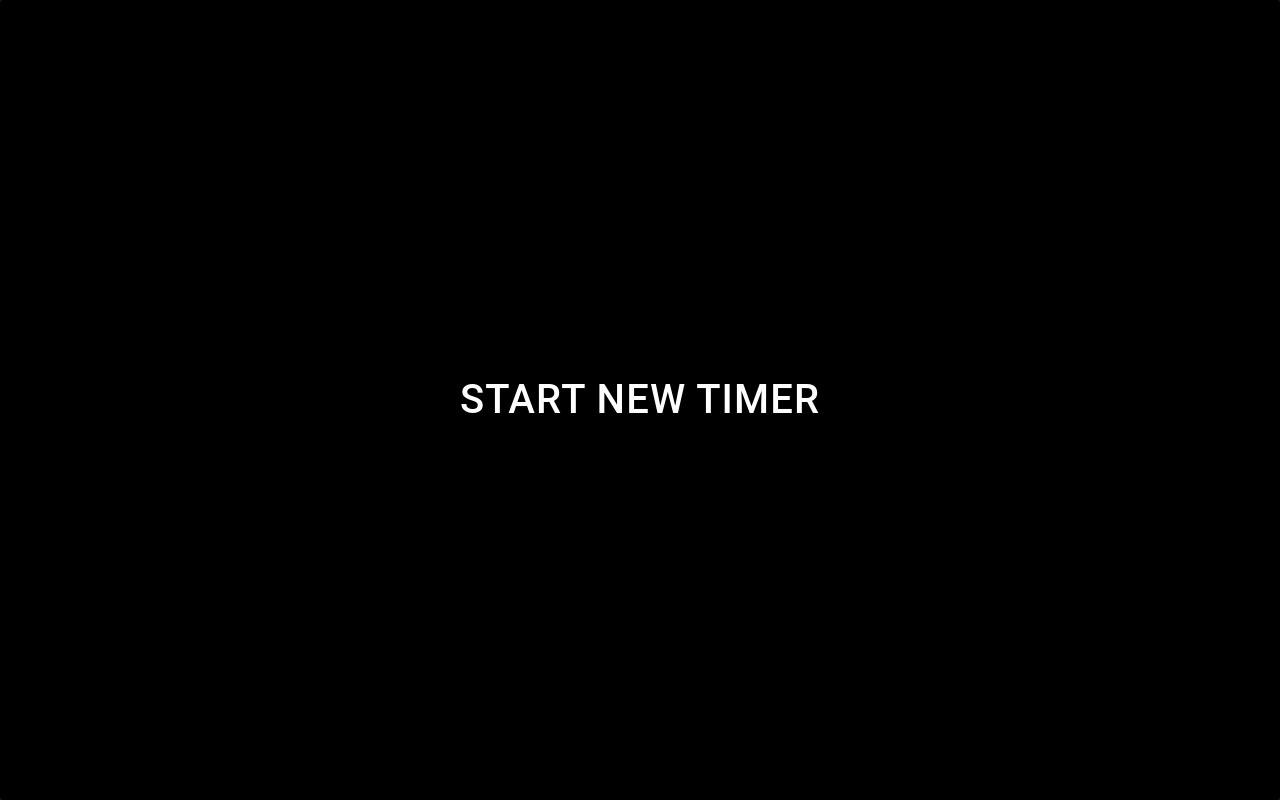
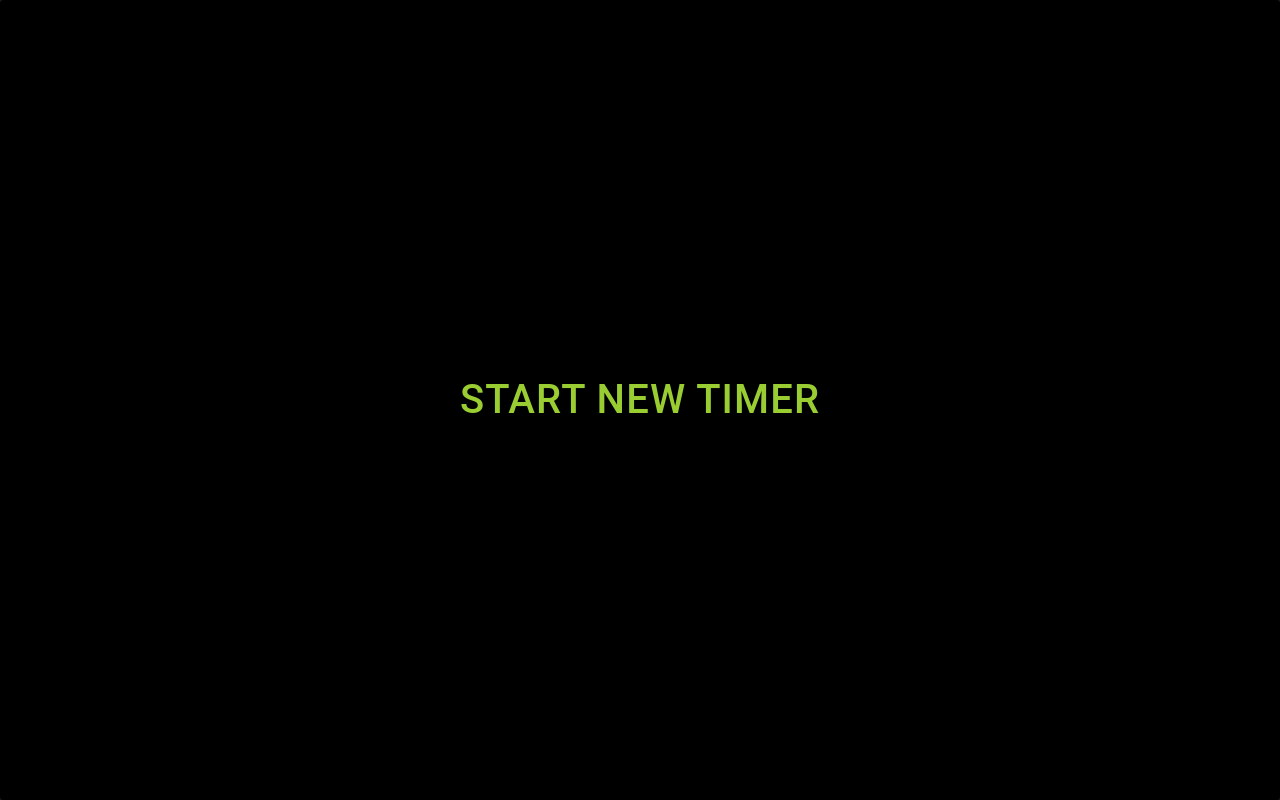
Before and after one commit to squireaintready/simultaneous-timer, a React (Create React App) app: page / in a window 1280 px wide. Built offline with nearby package versions, Linux system fonts and the light colour scheme.

Commit message:
updated colors and button height

```diff
--- a/src/Components/NewTimerModal/styles.css
+++ b/src/Components/NewTimerModal/styles.css
@@ -1,6 +1,6 @@
 .modalContainer{
-  width: 225px;
-  height: 225px;
+  width: 300px;
+  height: 300px;
   padding: 1rem 1rem;
   background: linear-gradient(to bottom, #0f2027, #203a43, #2c5364);
   color:#f9fafb;
@@ -31,3 +31,7 @@
 .MuiButtonBase-root .MuiButton-root .MuiButton-label{
   margin-bottom:20rem;
 }
+
+#createsNewTimer .MuiButton-label{
+  color:yellowgreen !important;
+}
```
